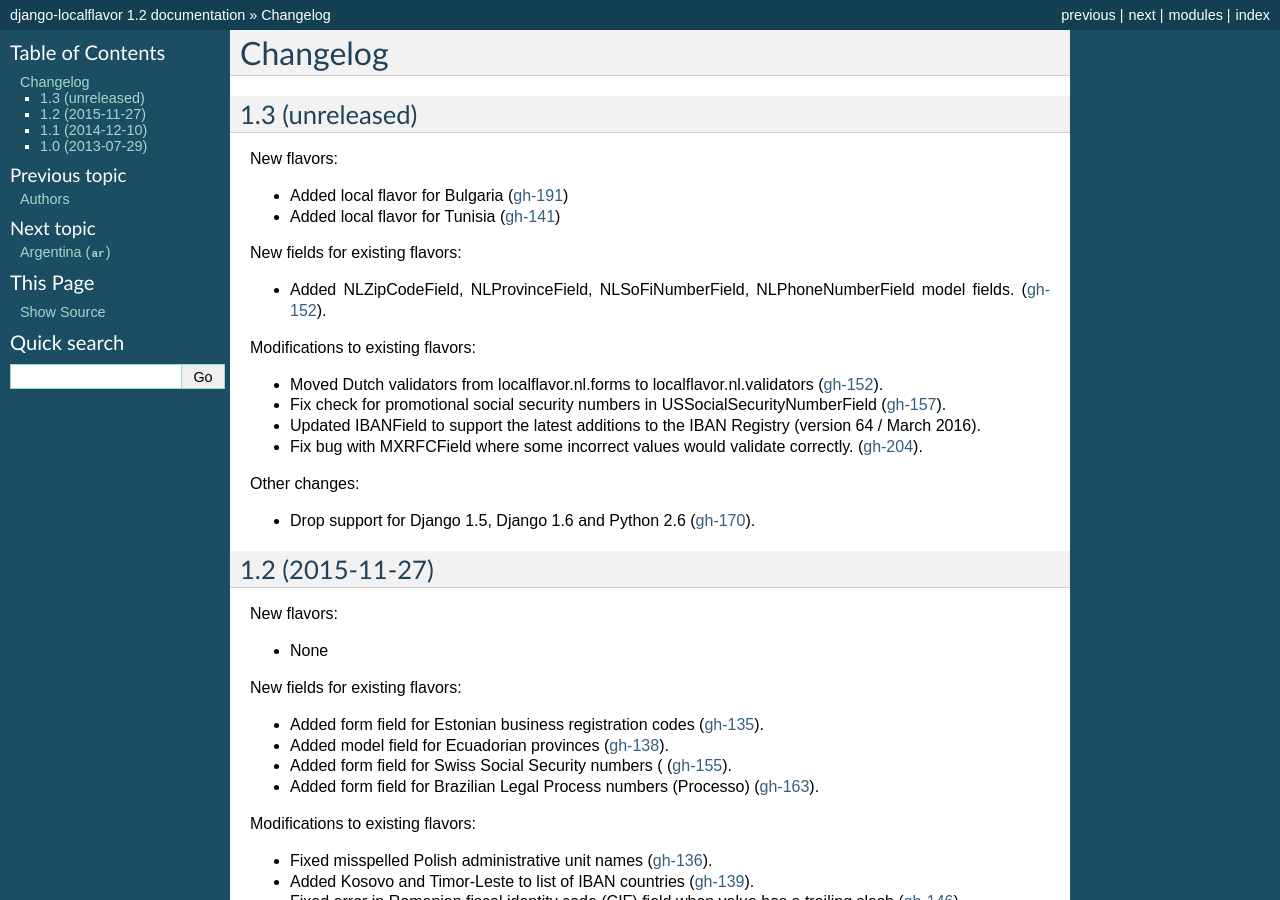
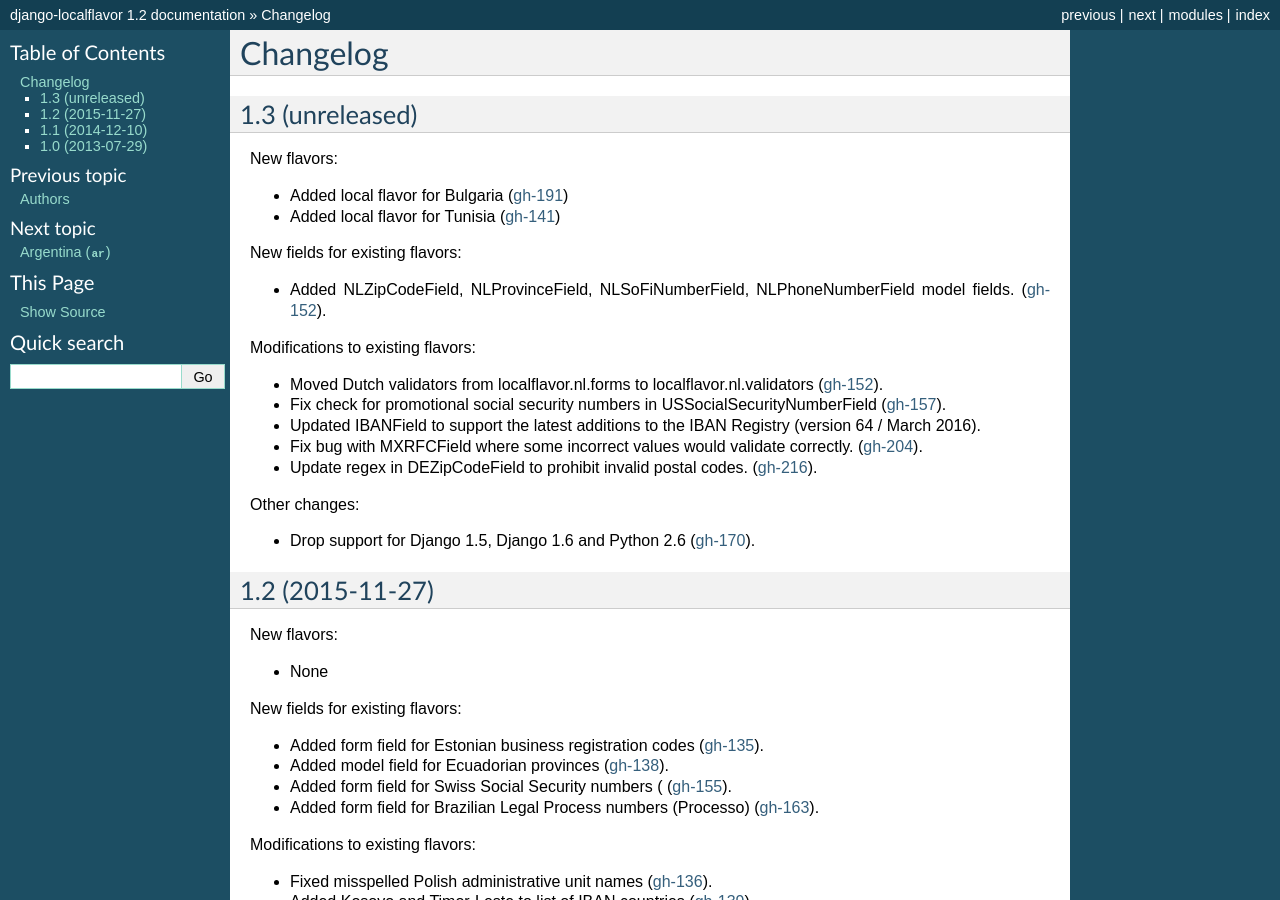
Before and after one commit to django/django-localflavor, a Sphinx documentation site: the page built from docs/changelog.rst, in a window 1280 px wide and 900 px high. Built offline with Sphinx 7.4.7, drawn with Linux system fonts in a browser that asks for light colours.

Commit message:
Add note in changelog for PR 216.

```diff
--- a/docs/changelog.rst
+++ b/docs/changelog.rst
@@ -25,6 +25,8 @@
 - Updated IBANField to support the latest additions to the IBAN Registry (version 64 / March 2016).
 - Fix bug with MXRFCField where some incorrect values would validate correctly.
   (`gh-204 <https://github.com/django/django-localflavor/issues/204>`_).
+- Update regex in DEZipCodeField to prohibit invalid postal codes.
+  (`gh-216 <https://github.com/django/django-localflavor/pull/216>`_).
 
 Other changes:
 
```
